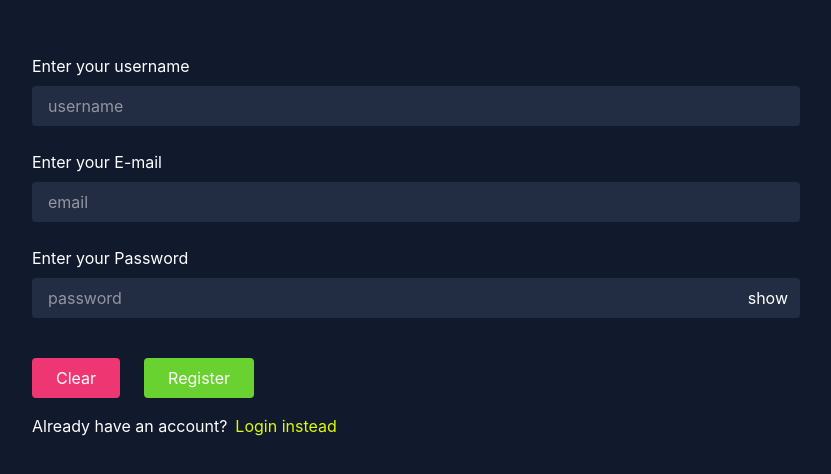
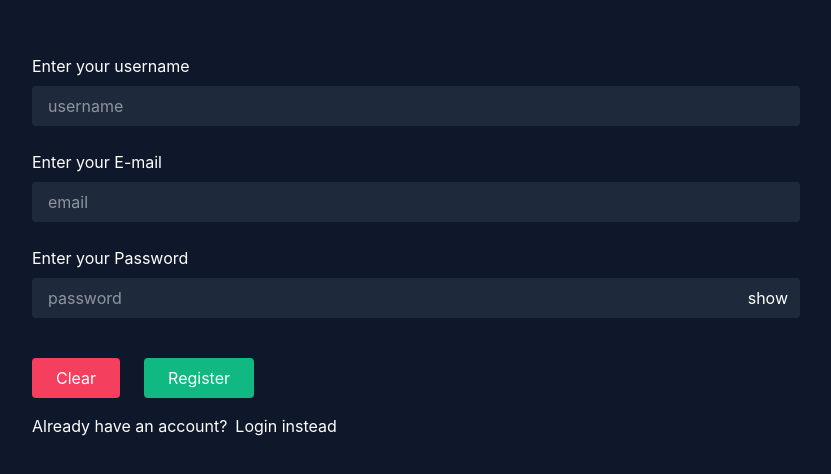
Before and after one commit to Bijay-Codes/Everpet, a React (Vite) app: page /register in a window 1280 px wide. Shown: the part 154-628 px from the top of the page, without its empty margins (224-1055 px from the left). Built offline with nearby package versions, Linux system fonts and the light colour scheme.

Commit message:
update : new colors for variables and an diffrent type of mechansim for selecting the pet removing the previous pill style selection method

```diff
--- a/src/App.tsx
+++ b/src/App.tsx
@@ -16,7 +16,7 @@ function App() {
     <AuthContextProvider >
       <PetsProvider>
         <BrowserRouter>
-          <section className="bg-dark-bg w-full h-screen relative">
+          <section className="bg-dark-page w-full h-screen relative">
             <ShowOffline />
             <Routes>
               <Route path="/" element={<WelcomeScreen />} />
--- a/src/components/create-pet.tsx
+++ b/src/components/create-pet.tsx
@@ -1,4 +1,4 @@
-import { useContext, useEffect, useState, type SetStateAction } from "react";
+import { useCallback, useContext, useEffect, useState, type SetStateAction } from "react";
 import Input from "./input";
 import fetchSpeciesCreatable from "../API/fetch-creatable-species";
 import type { SpeciesObj } from "../types/species-obj";
@@ -9,74 +9,35 @@ import type { PetData } from "../types/pets-context";
 import PetContext from "../context/pets-context";
 import type { ErrorResponse } from "../types/auth-responses";
 
-function handleResponse(
-    response: PetData | ErrorResponse | null,
-    setPetsList: React.Dispatch<SetStateAction<PetData[]>>,
-    hasError: boolean,
-    setErrorResponse: React.Dispatch<SetStateAction<ErrorResponse | null>>) {
-    if (!response) return;
-    if (hasError) {
-        setErrorResponse(response as ErrorResponse);
-    } else {
-        setErrorResponse(null);
-        setPetsList(prev => [...prev, response as PetData]);
-    };
-};
 
-function checkFeilds(
-    name: string | null,
-    selectedSpecies: SpeciesObj | null,
-    species: SpeciesObj[],
-    accessToken: string
-) {
-    if (!name || !selectedSpecies || species.length <= 0) {
-        return null;
-    }
-
-    if (name.length > 40 || !selectedSpecies.name)
-        return null;
-
-    const obj = {
-        name,
-        species: selectedSpecies.name,
-        accessToken
-    };
-
-    return fetchCreatePet(obj);
-};
+type Name = string;
+type SpeciesList = SpeciesObj[];
+type SelectedSpecies = SpeciesObj | null;
+type ErrorState = ErrorResponse | null;
+type SetStateSelectedSpecies = React.Dispatch<SetStateAction<SpeciesObj | null>>
 
 export default function CreatePetSection() {
 
-    const [name, setName] = useState('');
-    const [species, setSpecies] = useState<SpeciesObj[]>([]);
-    const [selectedSpecies, setSelected] = useState<SpeciesObj | null>(null);
+    const [name, setName] = useState<Name>('');
+    const [species, setSpecies] = useState<SpeciesList>([]);
+    const [selectedSpecies, setSelected] = useState<SelectedSpecies>(null);
 
-    const petContext = useContext(PetContext);
 
-    const [errorResponse, setErrorResponse] = useState<ErrorResponse | null>(null);
+    const [errorResponse, setErrorResponse] = useState<ErrorState>(null);
     console.log(errorResponse);
-    if (!petContext)
-        throw new Error('Pet context not set up or not providing the required value');
 
-    const { pets, setPetsList } = petContext;
-    if (!setPetsList || !pets)
-        throw new Error('Pet function OR Value from pet context could not be found or accessed');
-
-    const accessToken = useContext(AuthContext)?.userInfo?.accessToken;
-    if (!accessToken)
-        throw new Error('Auth context not set up or not providing the required value');
+    const { pets, setPetsList, accessToken } = useGetContextValues();
 
     const { response, isPending, fetch, hasError, reset } =
         useHandleFetch(() =>
-            checkFeilds(name, selectedSpecies, species, accessToken));
-
+            checkFeilds(name, selectedSpecies?.name, accessToken));
 
     console.log(response)
     useEffect(() => {
         async function handleSpecies() {
             const data = await fetchSpeciesCreatable(accessToken ?? '');
             setSpecies(data);
-            setSelected(data[0] ?? null);
+            setSelected(data[0].name ?? null);
         };
         handleSpecies();
     }, [accessToken]);
@@ -105,7 +66,7 @@ export default function CreatePetSection() {
                 </div>
             </section>
             <section>
-                <SpeciesList species={species} selectedSpecies={selectedSpecies} setSelected={setSelected} />
+                <SpeciesPane species={species} setSelected={setSelected} />
                 {selectedSpecies &&
                     <SpeciesSelected selectedSpecies={selectedSpecies} />
                 }
@@ -126,34 +87,37 @@ export default function CreatePetSection() {
                     )}
                 </div>
             )}
+
         </main >
     );
 };
 
 
-function SpeciesList({ species, selectedSpecies, setSelected }: { species: SpeciesObj[], selectedSpecies: SpeciesObj | null, setSelected: React.Dispatch<SetStateAction<SpeciesObj | null>> }) {
-    return (
-        <div className="flex gap-4 max-w-200 flex-wrap">
-            {
-                species.length > 0 && (
-                    species.map(anim =>
-                        <div key={anim.name}>
-                            <div onClick={() => setSelected(anim)}
-                                className={`py-1 px-4 rounded
-                     ${selectedSpecies?.name === anim.name ? 'bg-accent-bg/20 outline outline-accent-bg' : 'bg-card-bg'}`}>
-                                <span className="capitalize" >{anim.name}</span>
-                            </div>
+// function SpeciesList({ species, selectedSpecies, setSelected }: { species: SpeciesList, selectedSpecies: SelectedSpecies, setSelected: SetStateSelectedSpecies }) {
 
-                        </div>
-                    )
-                )
-            }
-        </div>
-    )
-};
+//     return (
+//         <div className="flex gap-4 max-w-200 flex-wrap">
+//             {
+//                 species.length > 0 && (
+//                     species.map(anim =>
+//                         <div key={anim.name}>
+//                             <div onClick={() => setSelected(anim.name)}
+//                                 className={`py-1 px-4 rounded
+//                      ${selectedSpecies === anim.name ? 'bg-accent-bg/20 outline outline-accent-bg' : 'bg-card-bg'}`}>
+//                                 <span className="capitalize" >{anim.name}</span>
+//                             </div>
+
+//                         </div>
+//                     )
+//                 )
+//             }
+//         </div>
+//     )
+// };
 
 
-function SpeciesSelected({ selectedSpecies }: { selectedSpecies: SpeciesObj }) {
+function SpeciesSelected({ selectedSpecies }: { selectedSpecies: SelectedSpecies }) {
+
     return (
         <article className="bg-card-bg px-6 py-4 max-w-100 rounded outline outline-amber-200/40 mt-6">
             {selectedSpecies &&
@@ -262,3 +226,97 @@ function Pet({ pet }: { pet: PetData }) {
         </div>
     );
 };
+
+function handleResponse(
+    response: PetData | ErrorResponse | null,
+    setPetsList: React.Dispatch<SetStateAction<PetData[]>>,
+    hasError: boolean,
+    setErrorResponse: React.Dispatch<SetStateAction<ErrorResponse | null>>) {
+    if (!response) return;
+    if (hasError) {
+        setErrorResponse(response as ErrorResponse);
+    } else {
+        setErrorResponse(null);
+        setPetsList(prev => [...prev, response as PetData]);
+    };
+};
+
+function checkFeilds(
+    name: string | null,
+    species: string | undefined,
+    accessToken: string
+) {
+    if (!name || !species) {
+        return null;
+    }
+
+    if (name.length > 40 || !species)
+        return null;
+
+    const obj = {
+        name,
+        species: species,
+        accessToken
+    };
+
+    return fetchCreatePet(obj);
+};
+
+function useGetContextValues() {
+    const petContext = useContext(PetContext);
+    if (!petContext)
+        throw new Error('Pet context not set up or not providing the required value');
+
+    const { pets, setPetsList } = petContext;
+    if (!setPetsList || !pets)
+        throw new Error('Pet function OR Value from pet context could not be found or accessed');
+
+    const accessToken = useContext(AuthContext)?.userInfo?.accessToken;
+    if (!accessToken)
+        throw new Error('Auth context not set up or not providing the required value');
+
+    return { pets, setPetsList, accessToken }
+}
+
+function SpeciesPane({ species, setSelected }: { species: SpeciesList, setSelected: SetStateSelectedSpecies }) {
+    const [index, setIndex] = useState<number>(0);
+    const setSele = useCallback((anim: SpeciesObj) => {
+        setSelected(anim);
+    }, [setSelected]);
+
+    const change = (type: 'nxt' | 'prev') => {
+        if (!species) return;
+        if (type === 'nxt') {
+            if (!species[index])
+                setIndex(0);
+            return setIndex((prev: number) => prev >= species.length - 1 ? 0 : prev + 1);
+        } else {
+            if (!species[index])
+                setIndex(species.length);
+            return setIndex((prev: number) => prev <= 0 ? species.length - 1 : prev - 1);
+        }
+    }
+
+    useEffect(() => {
+        setSele(species[index]);
+    }, [index, species, setSele]);
+
+    return (
+        <section className="flex gap-6 min-w-30">
+            <button
+                onClick={() => change('prev')}
+                className="w-10 h-10 bg-card-bg rounded">&lt;</button>
+            <div
+                className="flex-1 inline-flex items-center justify-center
+                rounded w-full
+              bg-card-bg outline outline-accent-bg outline-offset-2">
+                <span
+                    className="capitalize font-extrabold">
+                    {species[index].name}
+                </span>
+            </div>
+            <button onClick={() => change('nxt')}
+                className="w-10 h-10 bg-card-bg rounded">&gt;</button>
+        </section>
+    );
+};
--- a/src/index.css
+++ b/src/index.css
@@ -1,14 +1,14 @@
 @import 'tailwindcss';
 
 @theme {
-    --color-dark-max: #000519;
-    --color-dark-bg: #11192D;
-    --color-card-bg: #222C42;
-    --color-status-danger: #EE3772;
-    --color-status-info: #37B6ED;
-    --color-status-success: #69D130;
-    --color-accent-bg: #9407F9;
-    --color-highlight: #DDFA07;
+    --color-dark-page: #0F172A;
+    --color-card-bg: #1E293B;
+    --color-status-danger: #F43F5E;
+    --color-status-info: #0EA5E9;
+    --color-status-success: #10B981;
+    --color-status-warn: #F59E0B;
+    --color-accent-bg: #5B50E6;
+    --color-highlight: #FFF;
 }
 
 /* * {
```
